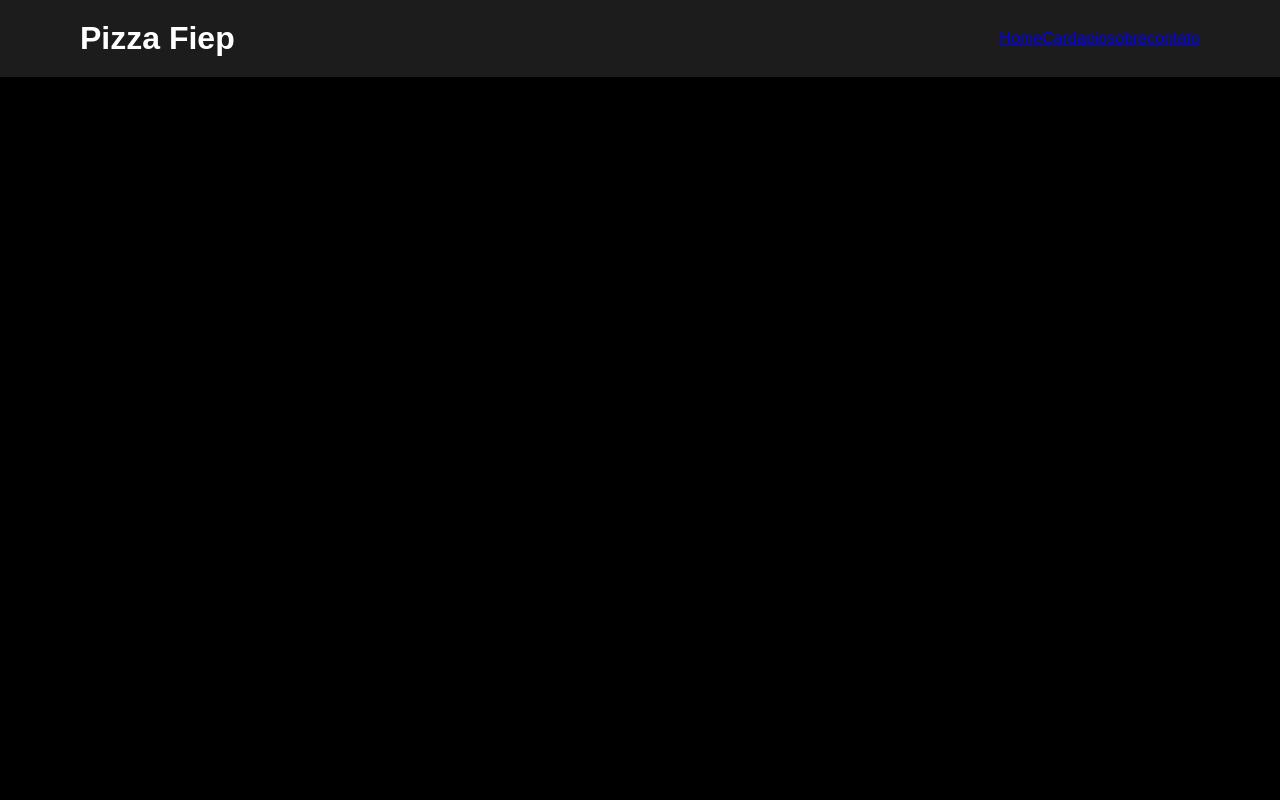
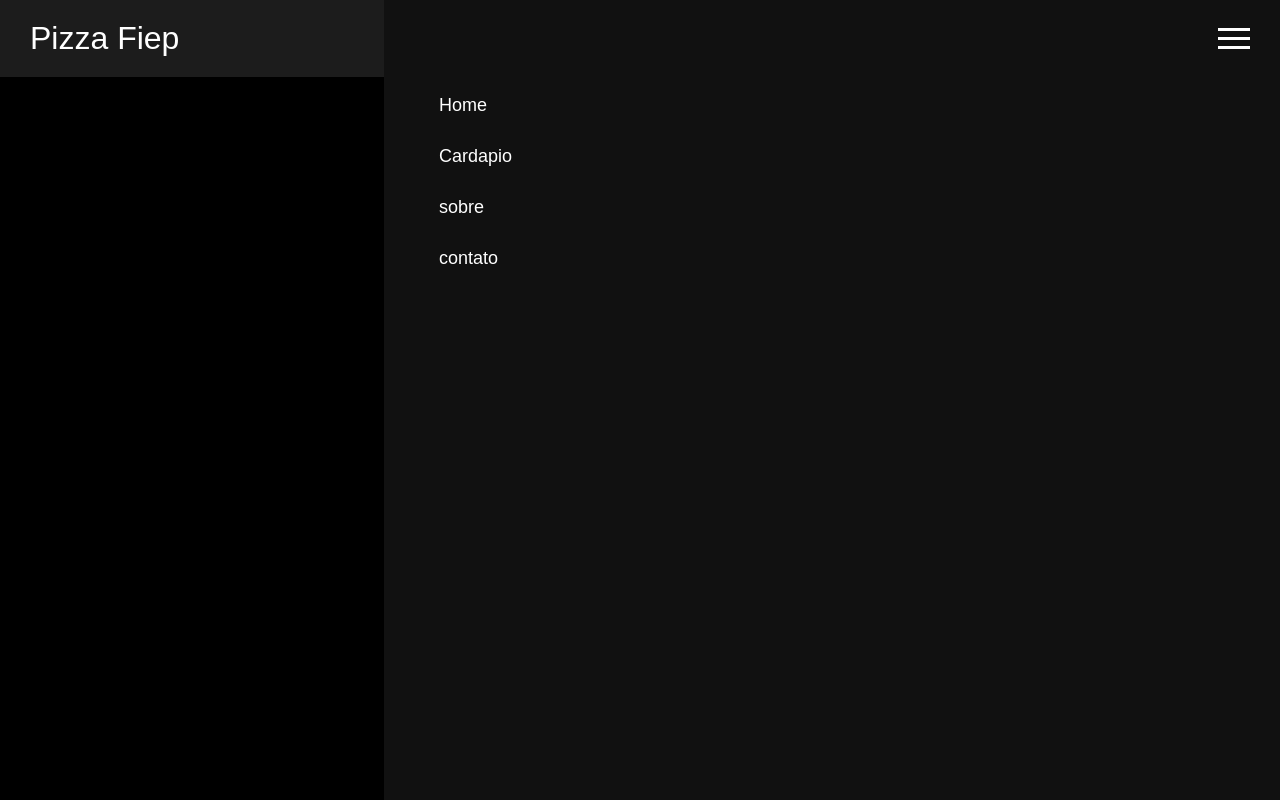
Before and after one commit to peixotos-ss/pizza-helen, a React (Vite) app: page / in a window 1280 px wide. Built offline with nearby package versions, Linux system fonts and the light colour scheme; a web font is replaced by a local one.

Commit message:
Add files via upload

```diff
--- a/src/index.css
+++ b/src/index.css
@@ -24,6 +24,67 @@ body{
     display: flex;
     justify-content: space-between;
     align-items: center;
-    padding: 20px 80px;
+    padding: 20px 30px;
     z-index: 1000;
 }
+.logo{
+    font-size: 32px;
+    font-weight: 500;
+}
+
+.menu-toggle{
+    display: flex;
+    flex-direction: column;
+    cursor: pointer;
+    z-index: 1100;
+}
+
+.menu-toggle span{
+    width: 32px;
+    height: 3px;
+    background-color: #fff;
+    margin: 3px 0;
+    transition: 0.3s;
+}
+
+.menu{
+    position: fixed;
+    top: 0;
+    right: 0;
+    width: 70%;
+    height: 100vh;
+    background: #111;
+    display: flex;
+    flex-direction: column;
+    padding: 80px 40px;
+    transform: translateX(100%);
+    transition: transform 0.4s ease;
+}
+
+.menu a{
+    margin: 15px;
+    text-decoration: none;
+    color: white;
+    font-size: 18px;
+}
+.menu.active{
+    transform: rotateX(0);
+}
+.overflow-menu{
+    position: fixed;
+    top: 0;
+    left: 0;
+    width: 100%;
+    height: 100%;
+    background-color: rgba(0, 0, 0, 0.6);
+    opacity: 0;
+    visibility: hidden;
+    transition: 0.3s;
+    z-index: 900;
+}
+
+.overflow-menu.active{
+    opacity: 1;
+    visibility: visible;
+
+}
```
